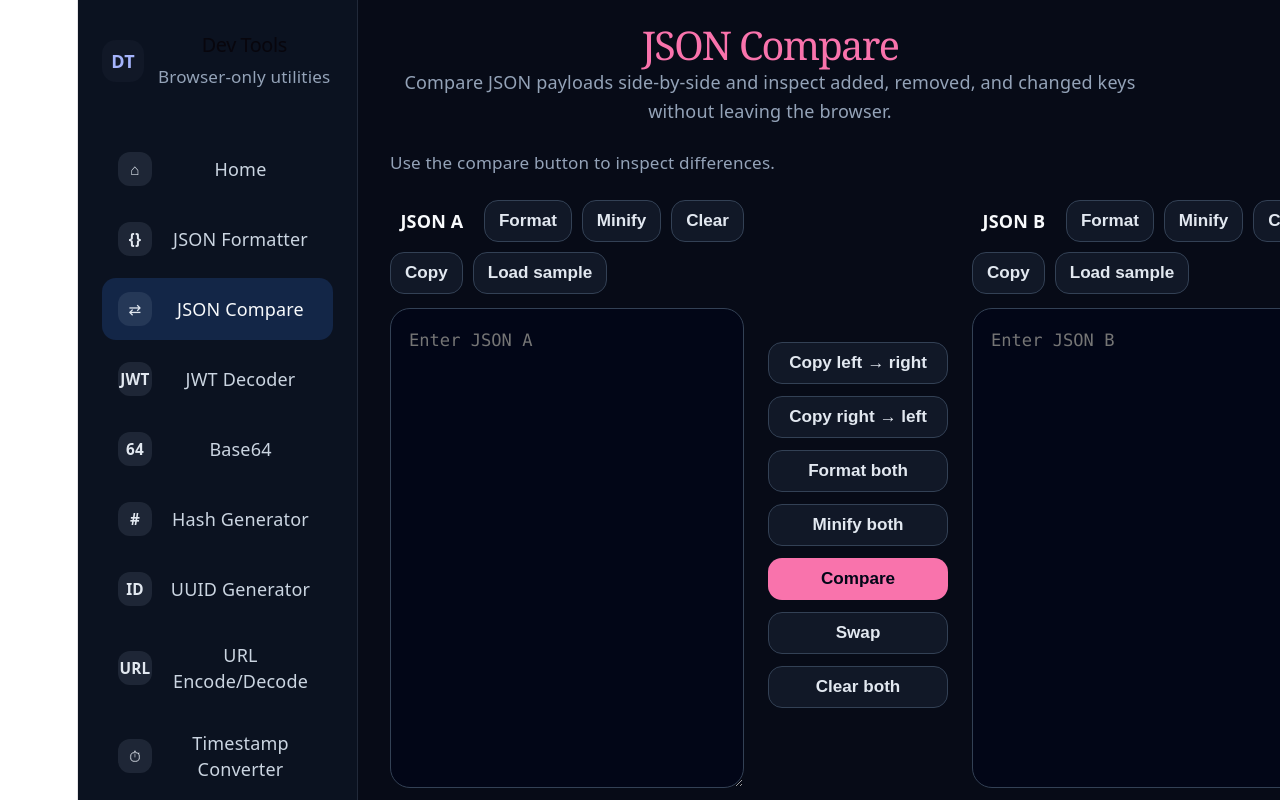
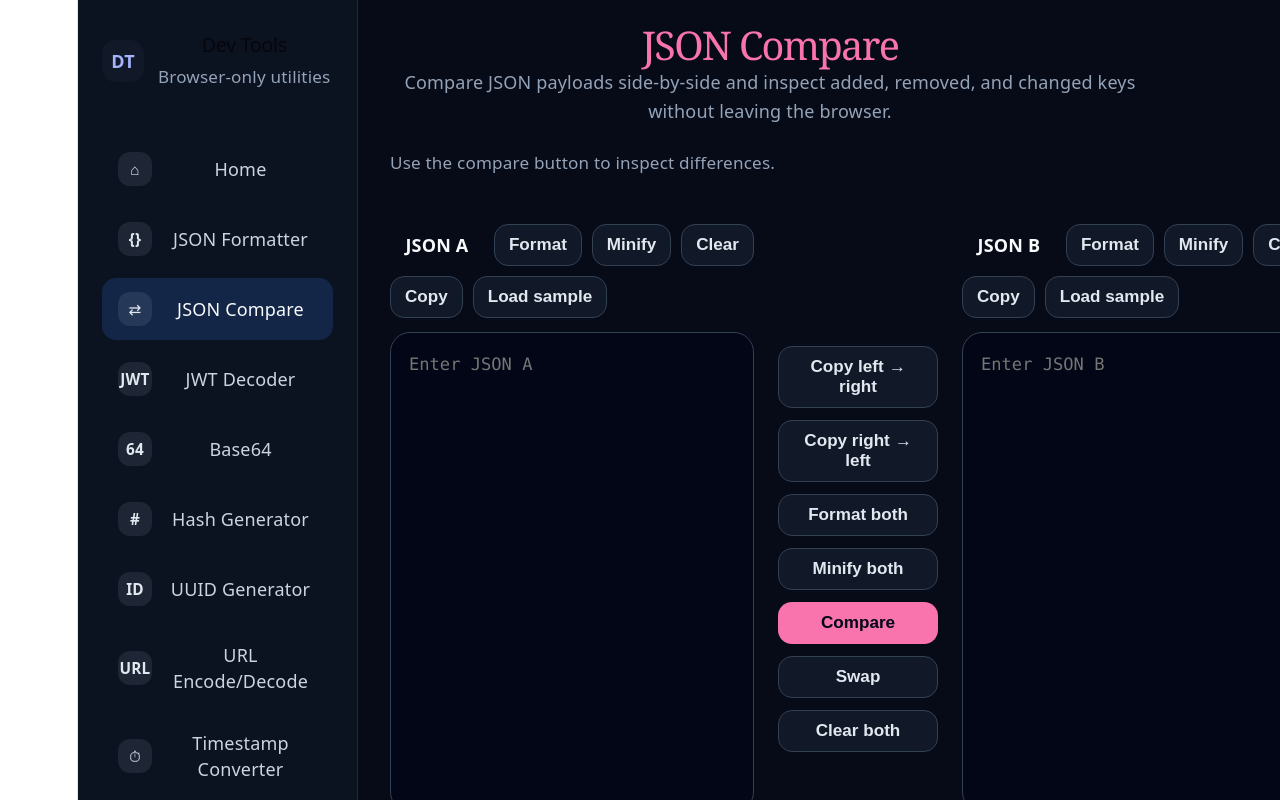
Before and after one commit to Shrikar/dev-tools, a React (Vite) app: page /dev-tools/json-compare in a window 1280 px wide. Shown: the top 800 px of the page. Built offline with nearby package versions, Linux system fonts and the light colour scheme.

Commit message:
layout update

```diff
--- a/src/components/layout/AppLayout.css
+++ b/src/components/layout/AppLayout.css
@@ -111,6 +111,15 @@
   box-sizing: border-box;
 }
 
+.tool-page {
+  width: 100%;
+  max-width: none;
+  min-width: 0;
+  display: flex;
+  flex-direction: column;
+  gap: 24px;
+}
+
 @media (max-width: 900px) {
   .app-layout {
     flex-direction: column;
--- a/src/components/layout/AppLayout.tsx
+++ b/src/components/layout/AppLayout.tsx
@@ -7,7 +7,9 @@ export default function AppLayout() {
     <div className="app-layout">
       <Sidebar />
       <main className="app-content">
-        <Outlet />
+        <div className="tool-page">
+          <Outlet />
+        </div>
       </main>
     </div>
   )
--- a/src/pages/JsonComparePage.css
+++ b/src/pages/JsonComparePage.css
@@ -1,7 +1,17 @@
 .json-compare-page {
   width: 100%;
   max-width: none;
+  display: flex;
+  flex-direction: column;
+  gap: 24px;
   color: #e5e7eb;
+}
+
+.json-compare-root {
+  width: 100%;
+  display: flex;
+  flex-direction: column;
+  gap: 24px;
 }
 
 .json-compare-header {
@@ -59,7 +69,7 @@
 
 .json-compare-workspace {
   display: grid;
-  grid-template-columns: minmax(0, 1fr) 180px minmax(0, 1fr);
+  grid-template-columns: minmax(0, 1fr) 160px minmax(0, 1fr);
   gap: 24px;
   width: 100%;
   align-items: stretch;
@@ -70,6 +80,7 @@
   display: flex;
   flex-direction: column;
   gap: 14px;
+  flex: 1;
 }
 
 .json-editor-toolbar {
@@ -134,6 +145,7 @@
   gap: 12px;
   justify-content: center;
   align-items: stretch;
+  min-width: 0;
 }
 
 .diff-summary {
--- a/src/pages/JwtDecoderPage.css
+++ b/src/pages/JwtDecoderPage.css
@@ -89,6 +89,7 @@
   border: 1px solid #334155;
   border-radius: 24px;
   padding: 22px;
+  min-width: 0;
 }
 
 .jwt-panel-header {
@@ -143,6 +144,7 @@
 
 .jwt-textarea {
   width: 100%;
+  min-width: 0;
   min-height: 280px;
   background: #020617;
   border: 1px solid #334155;
@@ -153,6 +155,7 @@
   padding: 18px;
   resize: vertical;
   line-height: 1.6;
+  overflow-wrap: anywhere;
 }
 
 .jwt-small-textarea {
@@ -212,6 +215,7 @@
   overflow: auto;
   white-space: pre-wrap;
   word-break: break-word;
+  overflow-wrap: anywhere;
   min-height: 192px;
 }
 
```
